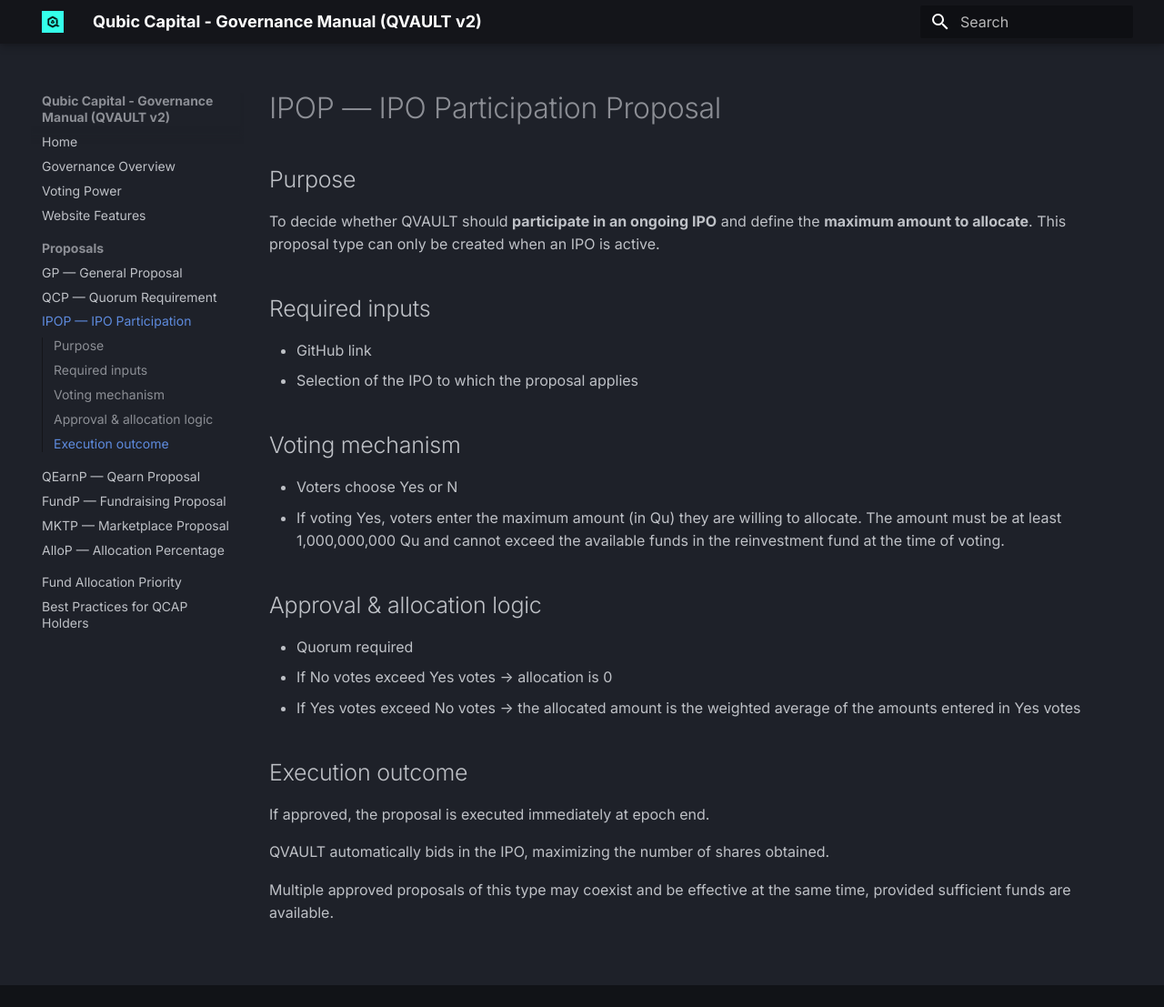
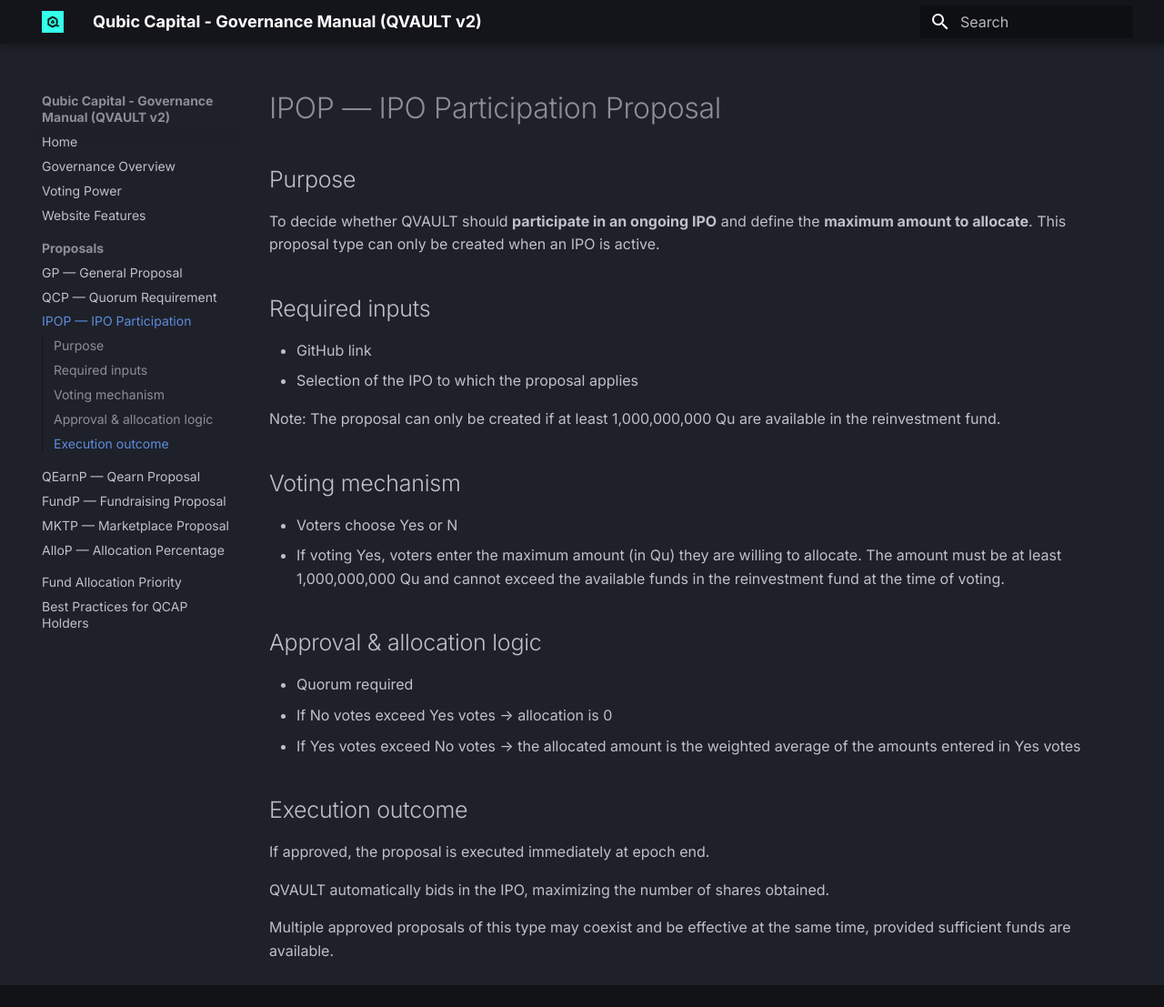
Before and after one commit to HermanToothrot10/qubic-capital-manual, an MkDocs documentation site: the page built from docs/proposals/ipop.md, in a window 1280 px wide and 1107 px high. Shown: the whole window at 91% size. Built offline with MkDocs 1.6.1 and Material for MkDocs 9.7.7, drawn with Linux system fonts in a browser that asks for light colours.

Commit message:
Update ipop.md

```diff
--- a/docs/proposals/ipop.md
+++ b/docs/proposals/ipop.md
@@ -9,6 +9,8 @@
 
 - GitHub link
 - Selection of the IPO to which the proposal applies
+
+Note: The proposal can only be created if at least 1,000,000,000 Qu are available in the reinvestment fund.
 
 ## Voting mechanism
 
```
